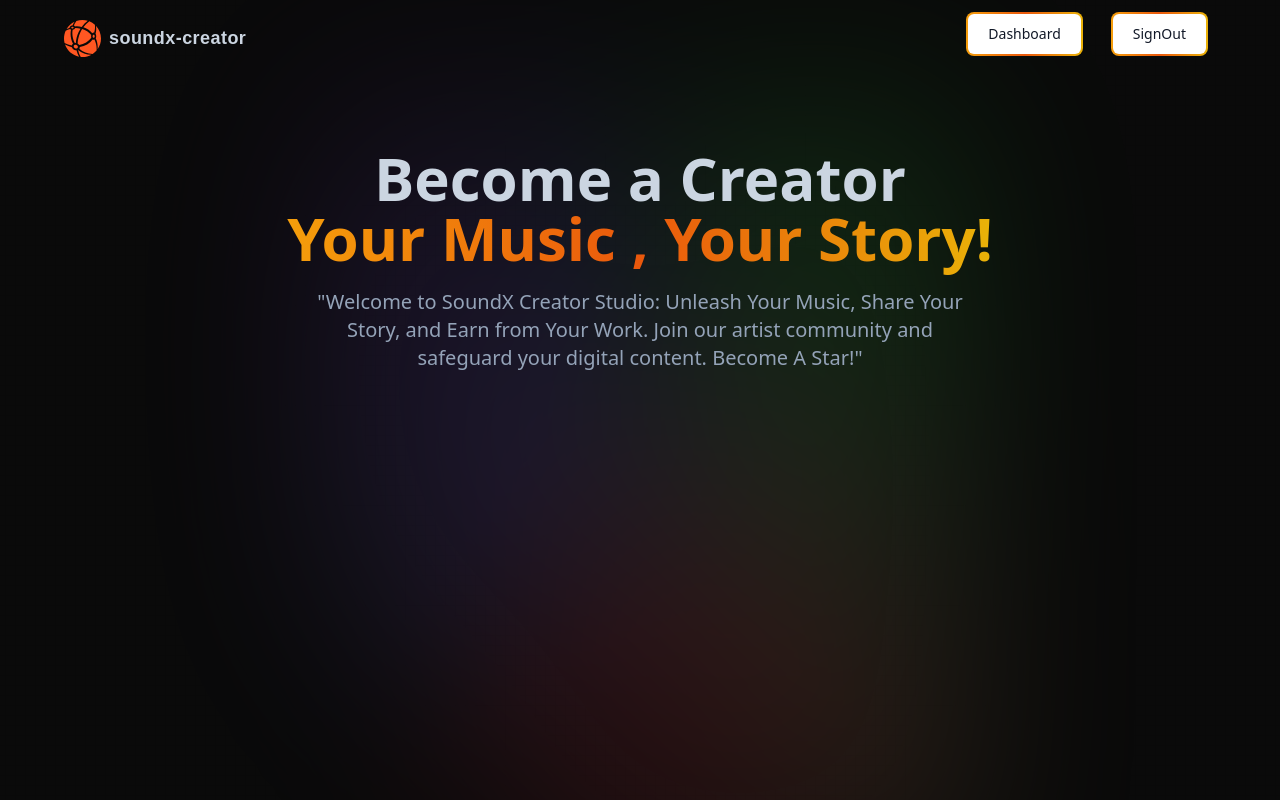
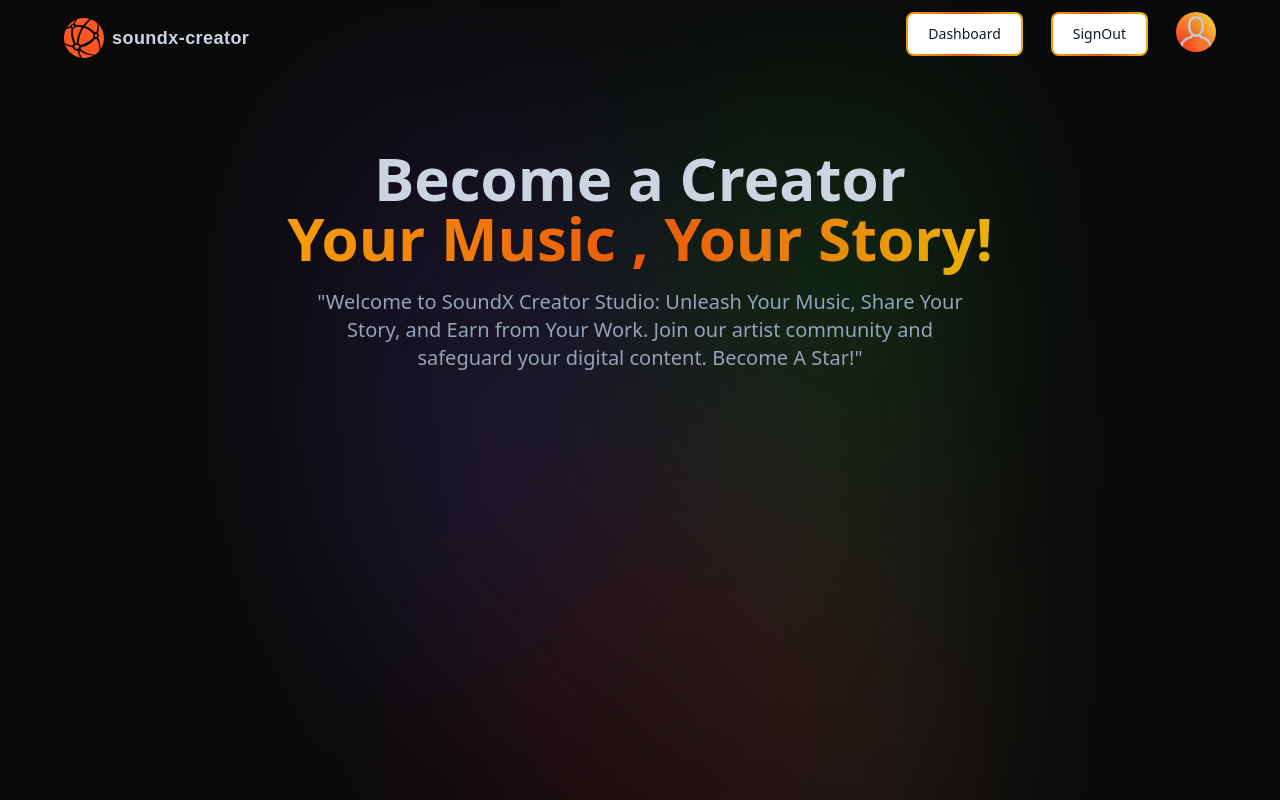
Before and after one commit to sir-george2500/soundx-creator, a Next.js app: page / in a window 1280 px wide. Built offline with nearby package versions, Linux system fonts and the light colour scheme.

Commit message:
Avatar added to nav bar successfully

```diff
--- a/components/Nav.jsx
+++ b/components/Nav.jsx
@@ -15,8 +15,8 @@ const Nav = () => {
         <Image
           src='/assets/images/logo.svg'
           alt='logo'
-          width={37}
-          height={37}
+          width={40}
+          height={40}
           className='object-contain'
         />
         <p className='logo_text'>soundx-creator</p>
@@ -40,6 +40,16 @@ const Nav = () => {
              text="SignOut"
              onClick={()=>{}}
              />
+
+              <Link href="/profile">
+              <Image
+              src={require('../public/assets/icons/profile_avatar.png')}
+              alt='profile'
+              width={40}
+              height={40}
+              className='object-contain rounded-full '
+              />
+              </Link>
              </div>
 
         ):(
--- a/utils/firebase.js
+++ b/utils/firebase.js
@@ -24,7 +24,6 @@ if (firebase.getApp.length === 0) {
   console.log("Connted Sucessully")
 } else {
   app = firebase.initializeApp(firebaseConfig);
-  console.log(app);
 }
 
 };
```
Also changed, not shown: public/assets/icons/profile_avatar.png.
